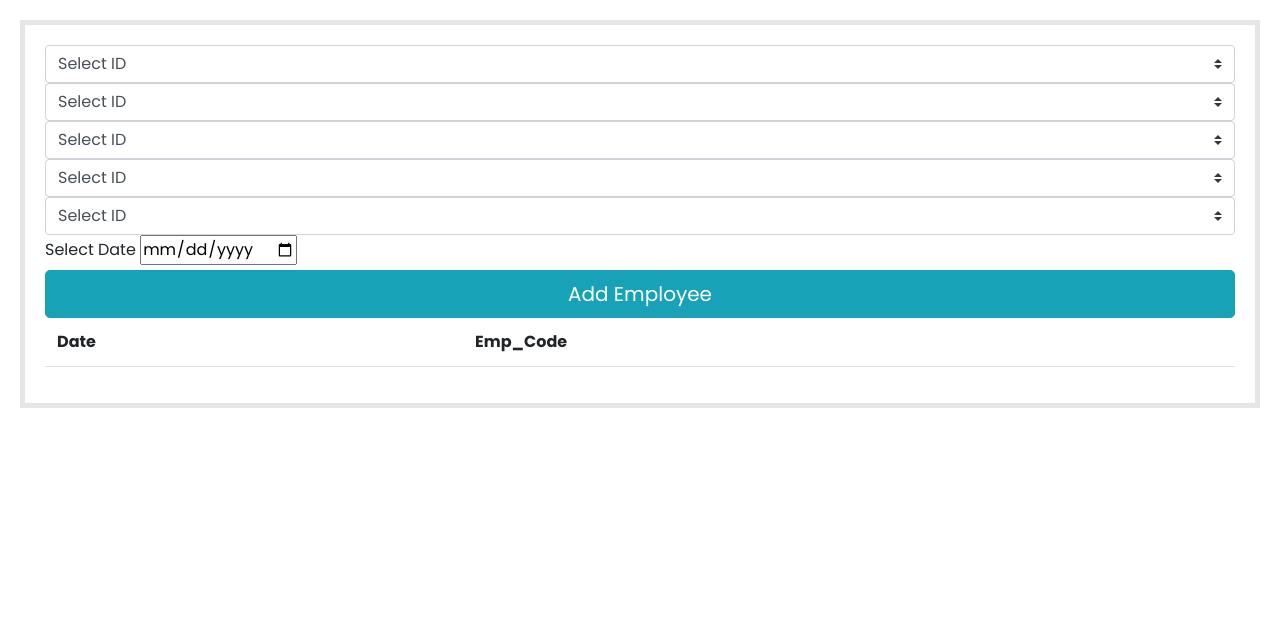
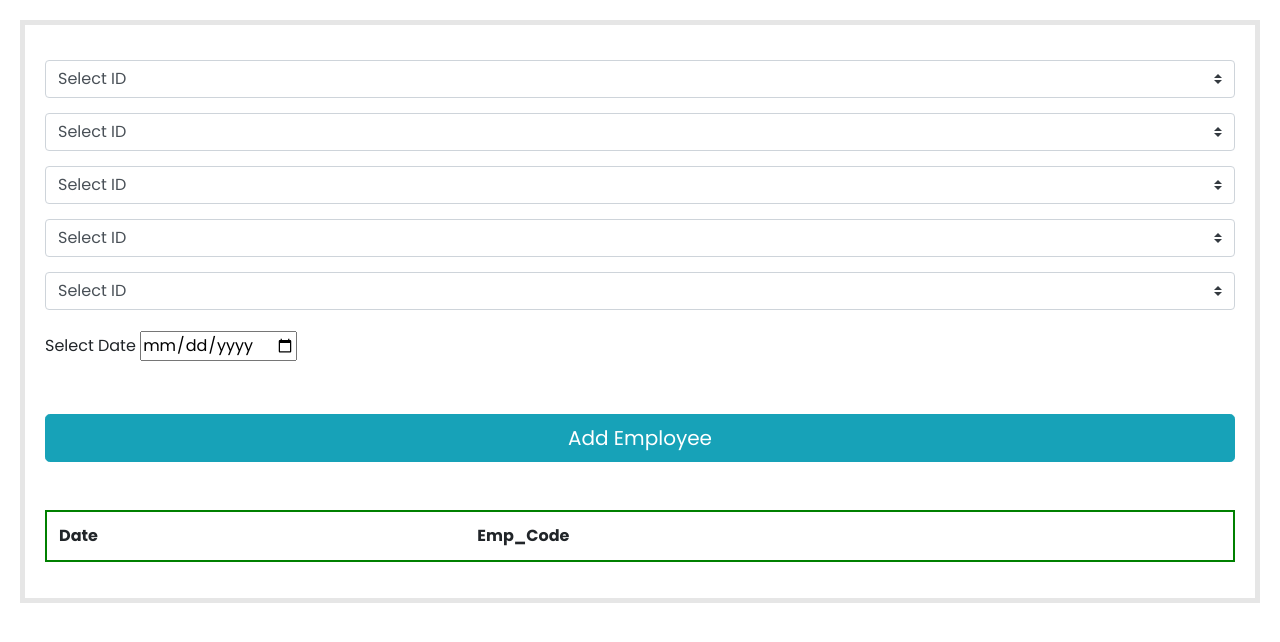
Before and after one commit to Jagruti-02/duty_management_system, a Django app: page /assign/ in a window 1280 px wide. Shown: the part 54-696 px from the top of the page. Run offline with Django 4.2, Linux system fonts and the light colour scheme; data that the repository does not hold is empty; some libraries are stand-ins or nearby versions.

Commit message:
readme update

```diff
--- a/register/static/css/profile.css
+++ b/register/static/css/profile.css
@@ -65,10 +65,14 @@ details{
     display: flex;
 }
 
-tbody{
+.report-table{
     border: 2px solid green;
+    padding:30px;
 }
 
+.custom-select{
+    margin-top: 15px;
+}
 
 
 @media screen and (max-width:600px){
--- a/register/templates/assign.html
+++ b/register/templates/assign.html
@@ -81,18 +81,18 @@
           {% endfor %}
         </select>
 
-        <label for="onduty">Select Date</label>
+        <label for="onduty" class="calendar mt-4">Select Date</label>
         <input type="date" id="onduty" name="date" />
 
         <div class="row">
-          <div class="col-md-12 my-8">
+          <div class="col-md-12 my-5">
             <button type="submit" class="btn btn-info btn-block btn-lg">
               Add Employee
             </button>
           </div>
         </div>
 
-        <table class="table table-borderless mt-6 pt-30">
+        <table class=" report-table table table-borderless mt-6 pt-30">
           <thead class="border-bottom font-weight-bold mt-5">
             <tr>
               <td>Date</td>
```
Also changed, not shown: README.md (added).
